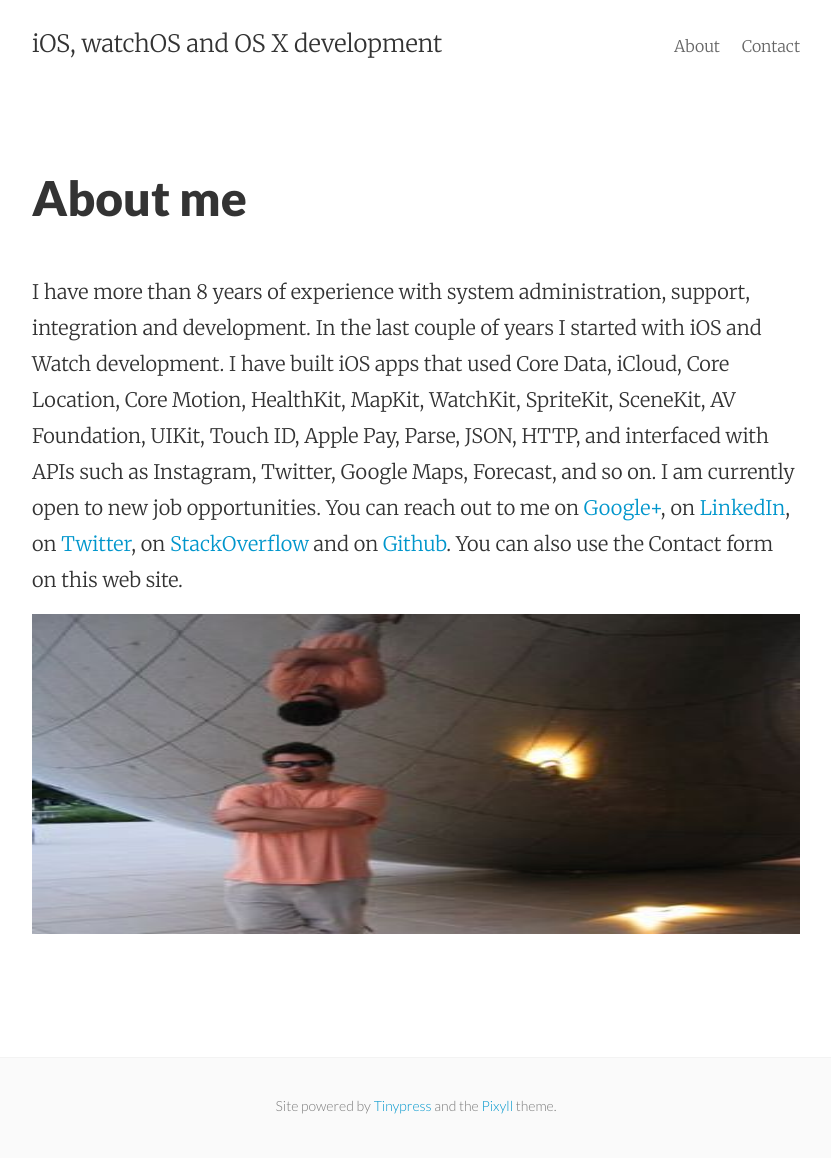
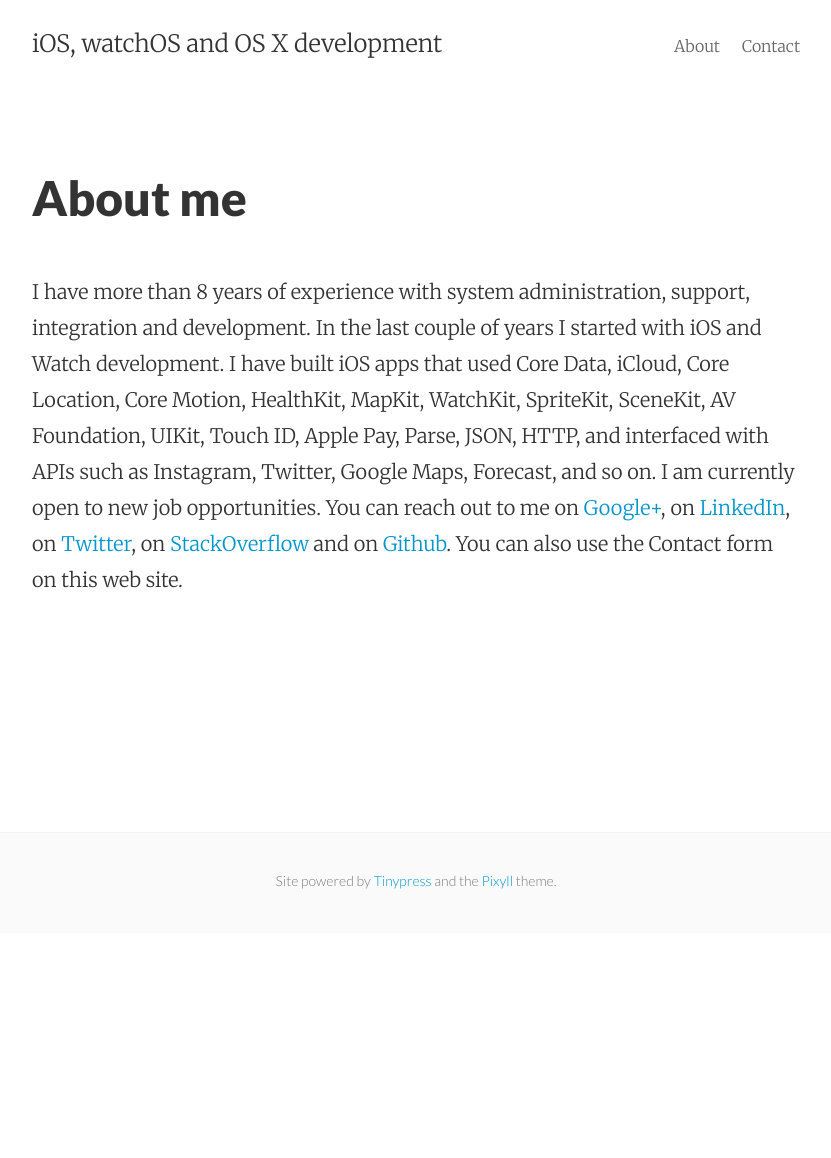
Before and after one commit to mhorga/mhorga.github.io, a Jekyll site: the page built from about.html, in a window 1280 px wide. Shown: the whole page, without its empty margins (224-1055 px from the left). Built offline with Jekyll 4.4.1, drawn with Linux system fonts in a browser that asks for light colours; after the commit the page ends 933 px from its top, so only the background shows below that.

```diff
--- a/about.html
+++ b/about.html
@@ -8,6 +8,4 @@
 
   <p>I have more than 8 years of experience with system administration, support, integration and development. In the last couple of years I started with iOS and Watch development. I have built iOS apps that used Core Data, iCloud, Core Location, Core Motion, HealthKit, MapKit, WatchKit, SpriteKit, SceneKit, AV Foundation, UIKit, Touch ID, Apple Pay, Parse, JSON, HTTP, and interfaced with APIs such as Instagram, Twitter, Google Maps, Forecast, and so on. I am currently open to new job opportunities. You can reach out to me on <a href="https://plus.google.com/u/0/+MariusHorga/about" target="_blank">Google+</a>, on <a href="https://www.linkedin.com/in/mhorga" target="_blank">LinkedIn</a>, on <a href="https://twitter.com/mhorga_" target="_blank">Twitter</a>, on <a href="http://stackoverflow.com/users/3948730/marius" target="_blank">StackOverflow</a> and on <a href="https://github.com/mhorga" target="_blank">Github</a>. You can also use the Contact form on this web site.</p>
 
-  <p><img src="https://github.com/mhorga/mhorga.github.io/raw/master/images/me.jpg" alt="About me" height="320" width="320"></p>
-
 </div>
```
